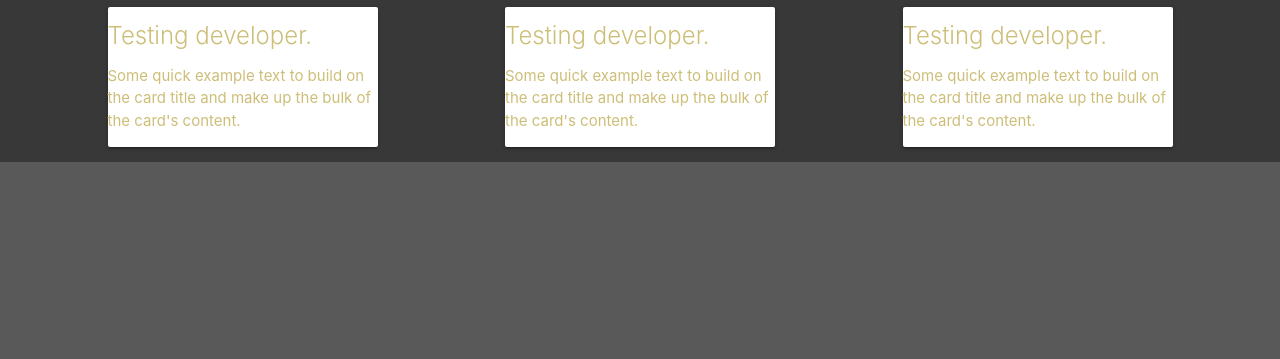
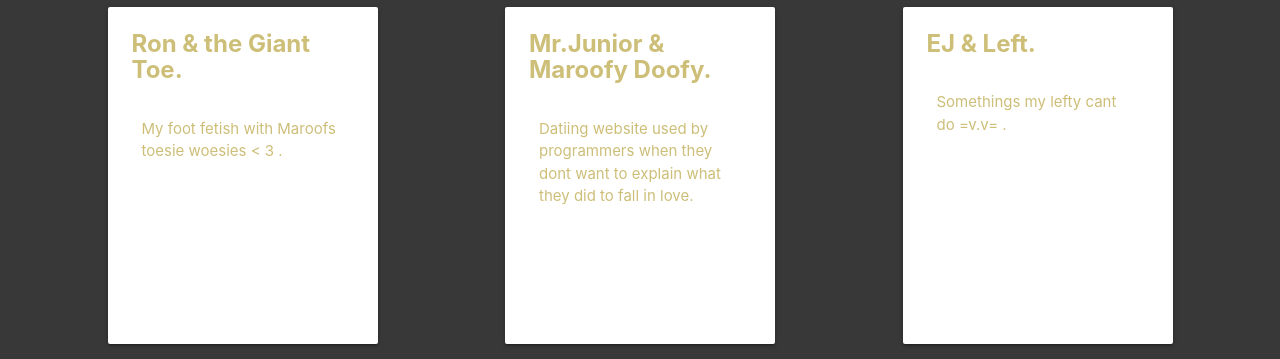
Before and after one commit to EjOliver1107/DevelopersMeet, a Django app: page / in a window 1280 px wide. Shown: the part 1134-1493 px from the top of the page. Before the commit the page ends 1296 px from the top, so only its background shows below. Run offline with Django 4.2, Linux system fonts and the light colour scheme.

Commit message:
home text cards

```diff
--- a/main_app/static/css/style.css
+++ b/main_app/static/css/style.css
@@ -5,6 +5,9 @@ body {
 h1 {
     text-align: center;
 }
+
+/* the cards on the home page */
+
 .card-content {
     display: flex;
     text-align: center;
@@ -12,6 +15,17 @@ h1 {
     flex-direction: column;
     justify-content: center;
 }
+
+.card .card-title {
+    margin: 24px;
+    font-size: 24px;
+    font-weight: bold;
+}
+
+p.card-text {
+    margin: 34px;
+}
+
 .nav-wrapper {
     background-color: #066163;
 
@@ -76,6 +90,7 @@ nav ul a {
       blink-caret .75s step-end infinite;
 }
 .examples {
+    height:24rem;
     display: flex;
     flex-direction: row;
     justify-content: space-evenly;
--- a/main_app/templates/about.html
+++ b/main_app/templates/about.html
@@ -3,10 +3,10 @@
 
 <h1>About Developers Meet</h1>
 
-<div class="card" style="width: 18rem;">
+<div class="card-about" style="width: 14rem; height:30rem">
     <div class="card-body">
       <h5 class="card-title">Testing developer.</h5>
-      <p class="card-text">Some quick example text to build on the card title and make up the bulk of the card's content.</p>
+      <p class="card-text-content"> title and make up the bulk of the card's content.</p>
     </div>
   </div>
 
--- a/main_app/templates/home.html
+++ b/main_app/templates/home.html
@@ -6,19 +6,19 @@
 <section class="examples">
 <div class="card" style="width: 18rem;">
     <div class="card-body">
-      <h5 class="card-title">Testing developer.</h5>
-      <p class="card-text">Some quick example text to build on the card title and make up the bulk of the card's content.</p>
+      <h5 class="card-title">Ron & the Giant Toe.</h5>
+      <p class="card-text">My foot fetish with Maroofs toesie woesies < 3 .</p>
     </div>
   </div>
   <div class="card" style="width: 18rem;">
     <div class="card-body">
-      <h5 class="card-title">Testing developer.</h5>
-      <p class="card-text">Some quick example text to build on the card title and make up the bulk of the card's content.</p>
+      <h5 class="card-title">Mr.Junior & Maroofy Doofy.</h5>
+      <p class="card-text">Datiing website used by programmers when they dont want to explain what they did to fall in love.</p>
     </div>
   </div><div class="card" style="width: 18rem;">
     <div class="card-body">
-      <h5 class="card-title">Testing developer.</h5>
-      <p class="card-text">Some quick example text to build on the card title and make up the bulk of the card's content.</p>
+      <h5 class="card-title">EJ & Left.</h5>
+      <p class="card-text">Somethings my lefty cant do =v.v= .</p>
     </div>
   </div>
 </section>
```
